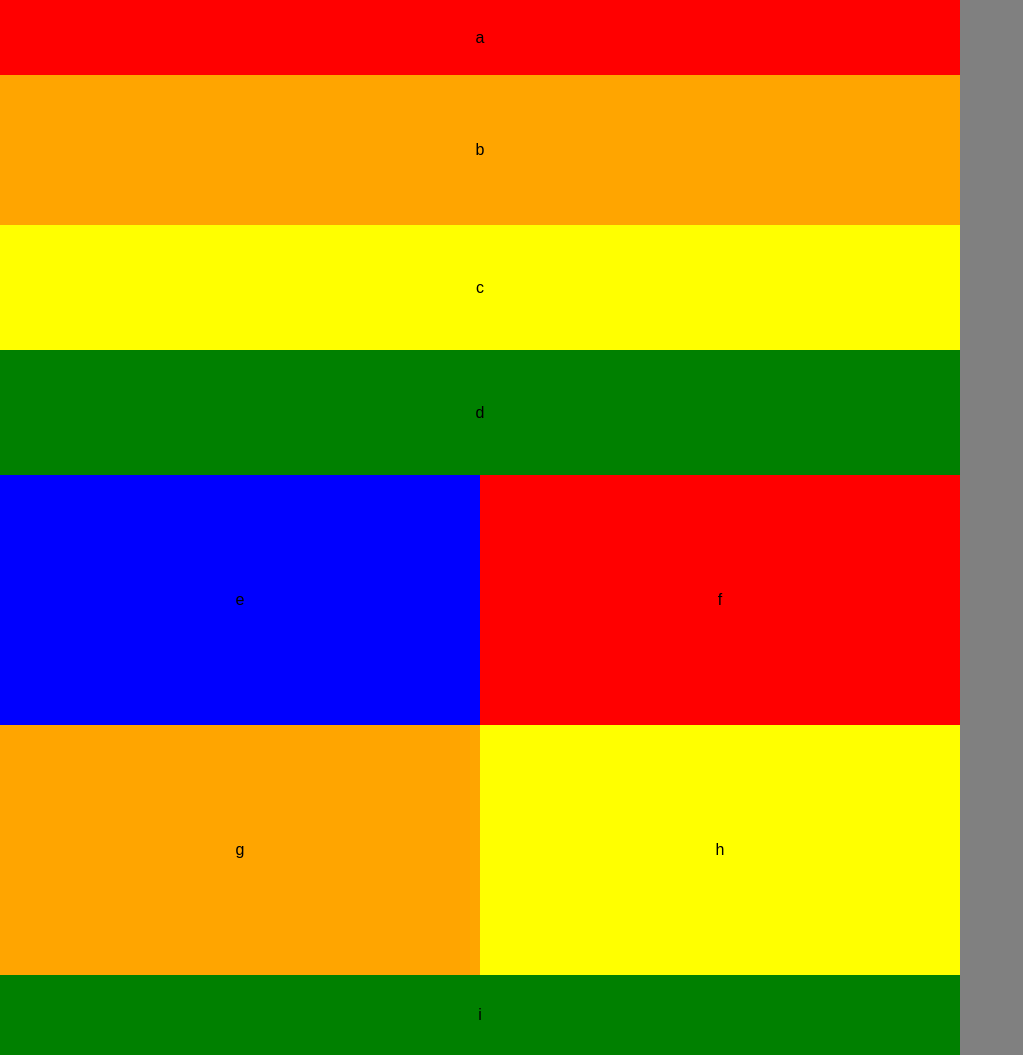
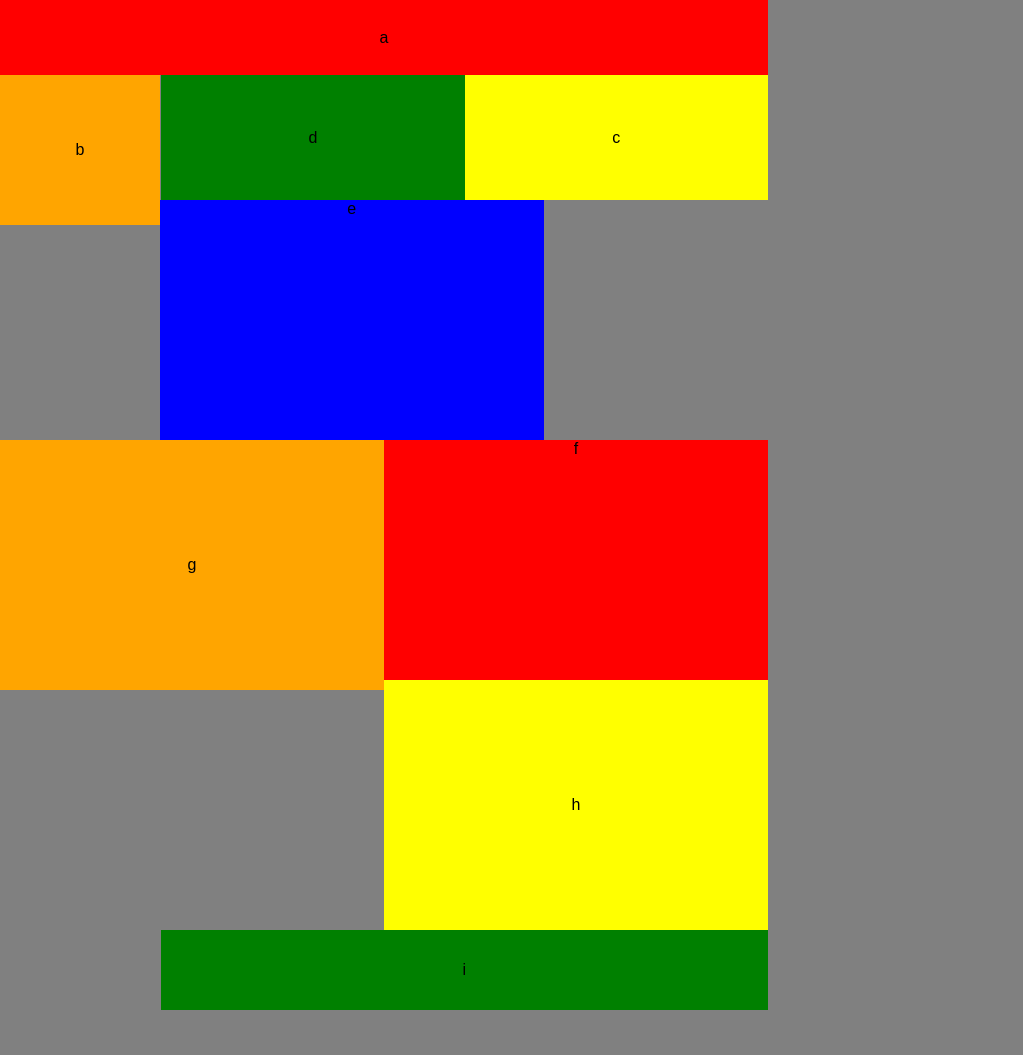
Before and after one commit to vibecastor/ui-challenge-1, a plain HTML site: page index.html in a window 1280 px wide. Shown: the whole page, without its empty margins (0-1023 px from the left). After the commit the page ends 1010 px from the top, so only its background shows below. Drawn offline with Linux system fonts and the light colour scheme.

Commit message:
breakpoint-added

```diff
--- a/index.html
+++ b/index.html
@@ -12,14 +12,16 @@
 </head>
 <body>
   <header class="a" >a</header>
-  <nav class="b" "float-left">b</nav>
+  <section class="b">b</section>
   <section class="c" >c</section>
   <section class="d" >d</section>
-<div class="container" ></div>
-  <section class="e" >e</section>
-  <section class="f" "float-right" >f</section>
-  <section class="g" >g</section>
-  <section class="h" "float-right" >h</section>
+<div class="container-1" ></div>
+  <div class="container-2" ></div>
+    <section class="e" >e</section>
+    <section class="f" "float-right" >f</section>
+  <div class="container-3" ></div>
+    <section class="g" >g</section>
+    <section class="h" "float-right" >h</section>
   <footer class="i" >i</footer>
 </body>
 </html>
--- a/styles/base.css
+++ b/styles/base.css
@@ -1,5 +1,5 @@
 * {
-  max-width: 960px;
+  max-width: 768px;
   text-align: center;
   margin: 0px;
 }
--- a/styles/layout.css
+++ b/styles/layout.css
@@ -1,15 +1,42 @@
-@media screen and (max-width: 800px) {
-     {
+@media screen and (min-width: 768px) {
+  .a {
+    width: 100%;
+    height: 14.2%;
+  }
+  .b {
+    float: left;
+    width: 20.8%;
+    height: 85.7%;
+  }
+  .c {
+    float: right;
+    width: 39.5%;
+  }
+  .d {
+    float: right;
+    width: 39.5%;
+  }
+  .e {
+    float: right;
+    width: 19.79%;
   }
 
-.container {
-  display:
+  .f {
+    float: right;
+    width: 19.79%;
+  }
+
+  .g {
+    float: right;
+    width: 19.79%;
+  }
+
+  .h {
+    float: right;
+    width: 19.79%;
+  }
+  .i {
+    float: right;
+    width: 79.1%;
+  }
 }
-
-.float-left {
-  float: left;
-}
-
-.float-right {
-  float: right;
-}
--- a/styles/modules.css
+++ b/styles/modules.css
@@ -23,35 +23,35 @@
 }
 .e {
   background-color: blue;
-  padding-top: 116px;
-  padding-bottom: 116px;
+  padding-top: ;
+  padding-bottom: ;
+  height: 240px;
   width: 50%;
   float: left;
-  display: inline-block;
 }
 .f {
   background-color: red;
-  padding-top: 116px;
-  padding-bottom: 116px;
+  padding-top: ;
+  padding-bottom: ;
   margin-top: 0px;
   margin-bottom: 0px;
+  height: 240px;
   width: 50%;
-  display: inline-block;
+  float: right;
 }
 .g {
   background-color: orange;
   padding-top: 116px;
   padding-bottom: 116px;
+  width: 50%;
   float: left;
-  display: inline-block;
-  width: 50%;
 }
 .h {
   background-color: yellow;
   padding-top: 116px;
   padding-bottom: 116px;
   width: 50%;
-  display: inline-block;
+  float: right;
 }
 .i {
   background-color: green;
```
